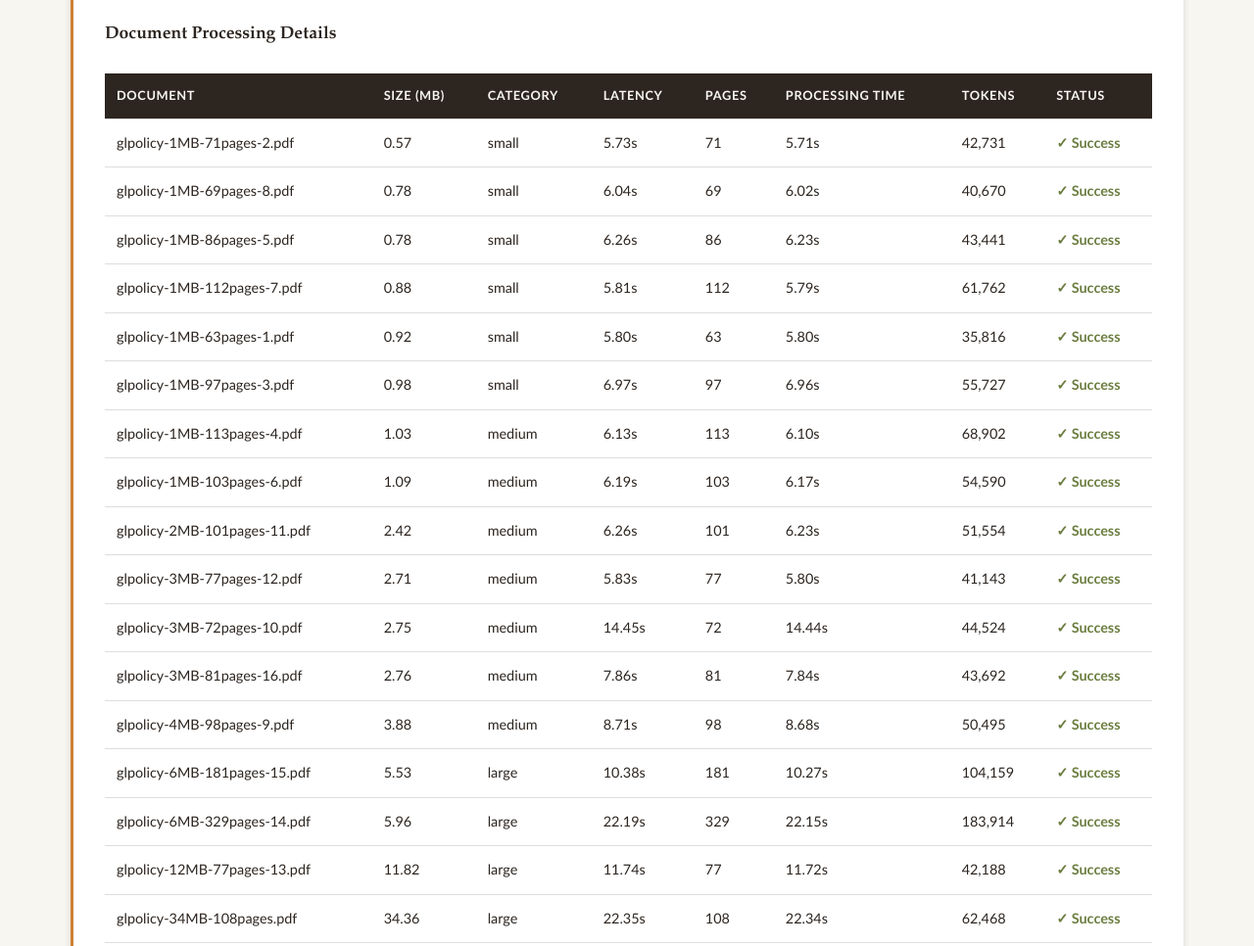
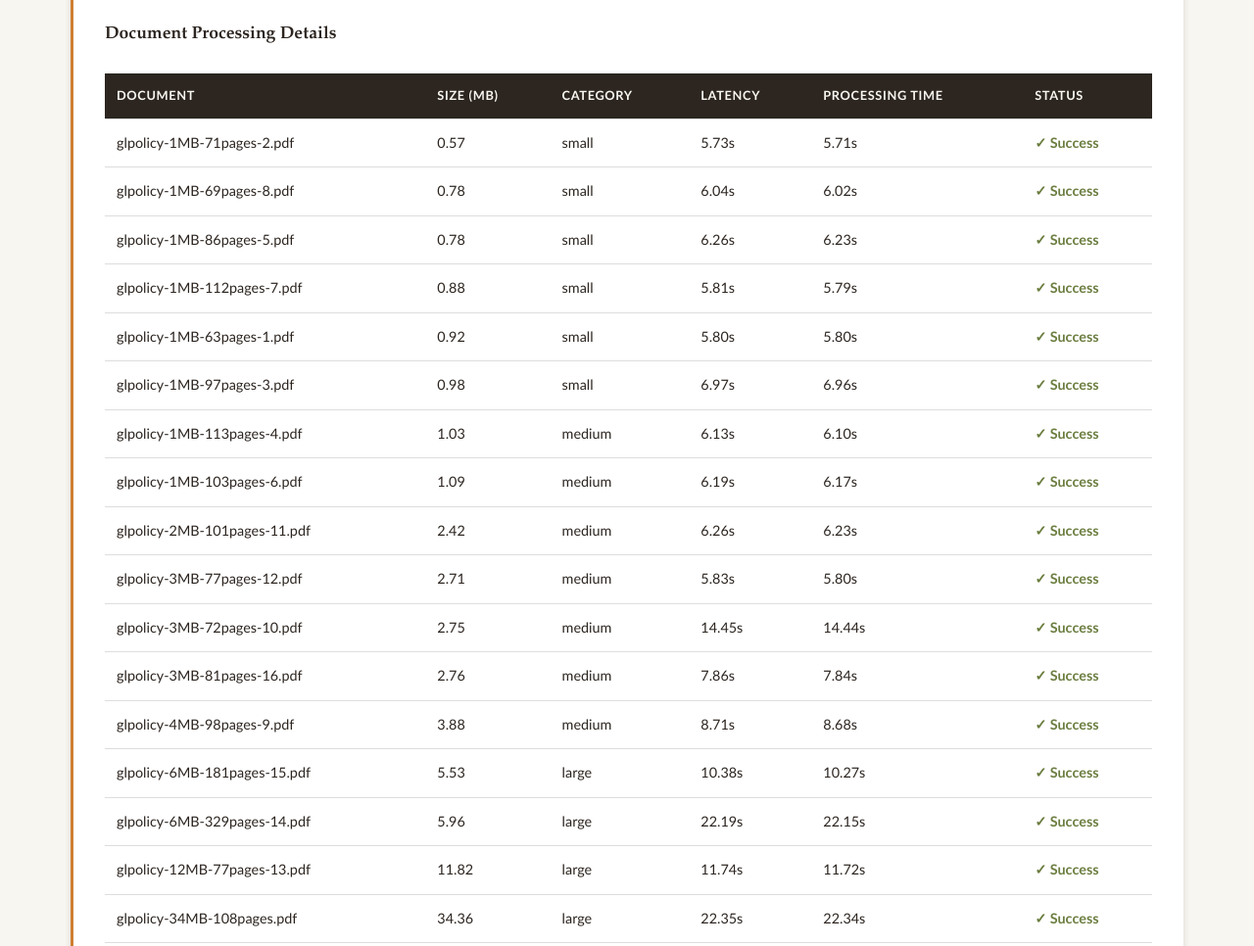
Before and after one commit to tobalo/ilios, a website: page public/index.html in a window 1280 px wide. Shown: the part 6221-7187 px from the top of the page at 98% size. Drawn offline with Linux system fonts and the light colour scheme.

Commit message:
ux: cleanup n/a benchmark columns

```diff
--- a/public/index.html
+++ b/public/index.html
@@ -975,7 +975,7 @@ bun run dev</code></pre>
                         section.appendChild(docsTitle);
 
                         const docsTable = document.createElement('table');
-                        let docsRows = '<thead><tr><th>Document</th><th>Size (MB)</th><th>Category</th><th>Latency</th><th>Pages</th><th>Processing Time</th><th>Tokens</th><th>Status</th></tr></thead><tbody>';
+                        let docsRows = '<thead><tr><th>Document</th><th>Size (MB)</th><th>Category</th><th>Latency</th><th>Processing Time</th><th>Status</th></tr></thead><tbody>';
 
                         result.documents.forEach(doc => {
                             docsRows += `
@@ -984,9 +984,7 @@ bun run dev</code></pre>
                                     <td>${doc.file_size_mb.toFixed(2)}</td>
                                     <td>${doc.size_category}</td>
                                     <td>${doc.latency_ms ? (doc.latency_ms / 1000).toFixed(2) + 's' : '<span class="metric-neutral">N/A</span>'}</td>
-                                    <td>${doc.pages !== null ? doc.pages : '<span class="metric-neutral">N/A</span>'}</td>
                                     <td>${doc.processing_time_ms !== null ? (doc.processing_time_ms / 1000).toFixed(2) + 's' : '<span class="metric-neutral">N/A</span>'}</td>
-                                    <td>${doc.tokens_used !== null ? doc.tokens_used.toLocaleString() : '<span class="metric-neutral">N/A</span>'}</td>
                                     <td class="${doc.success ? 'metric-good' : 'metric-bad'}">
                                         ${doc.success ? '✓ Success' : '✗ Failed'}
                                     </td>
```
